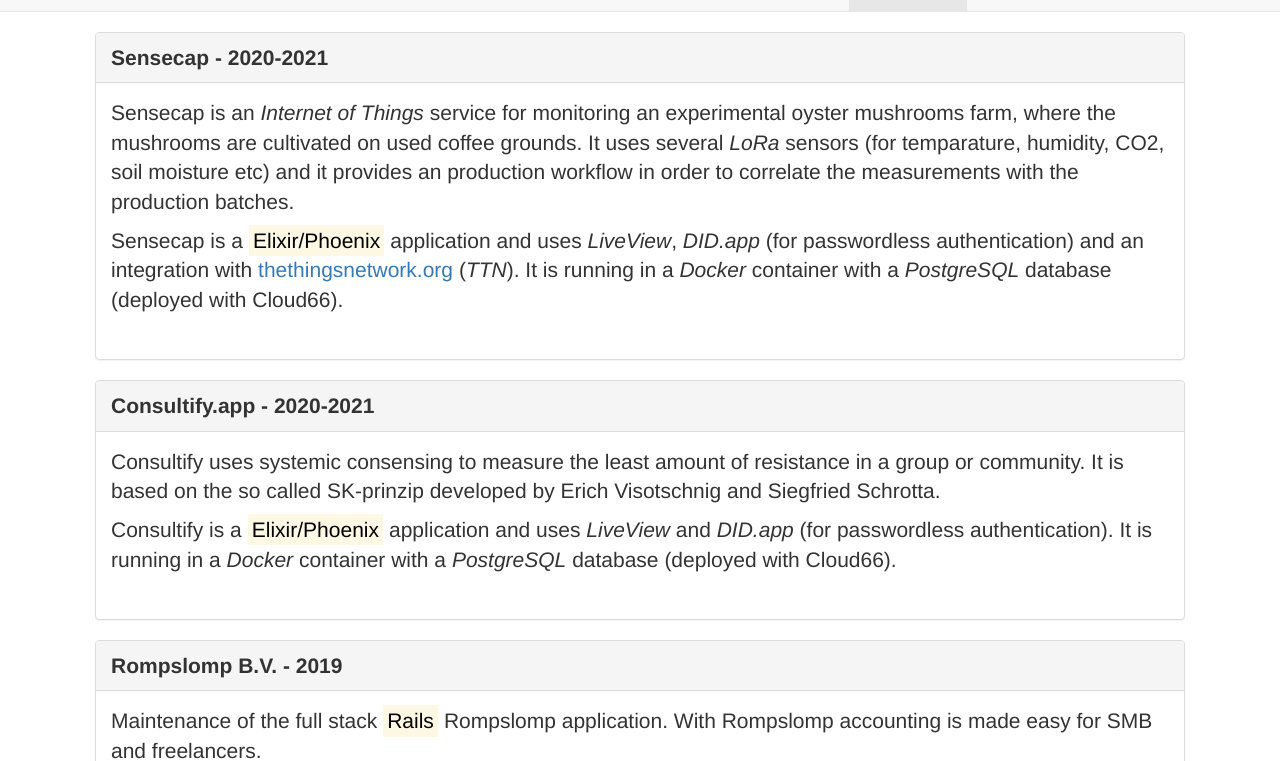
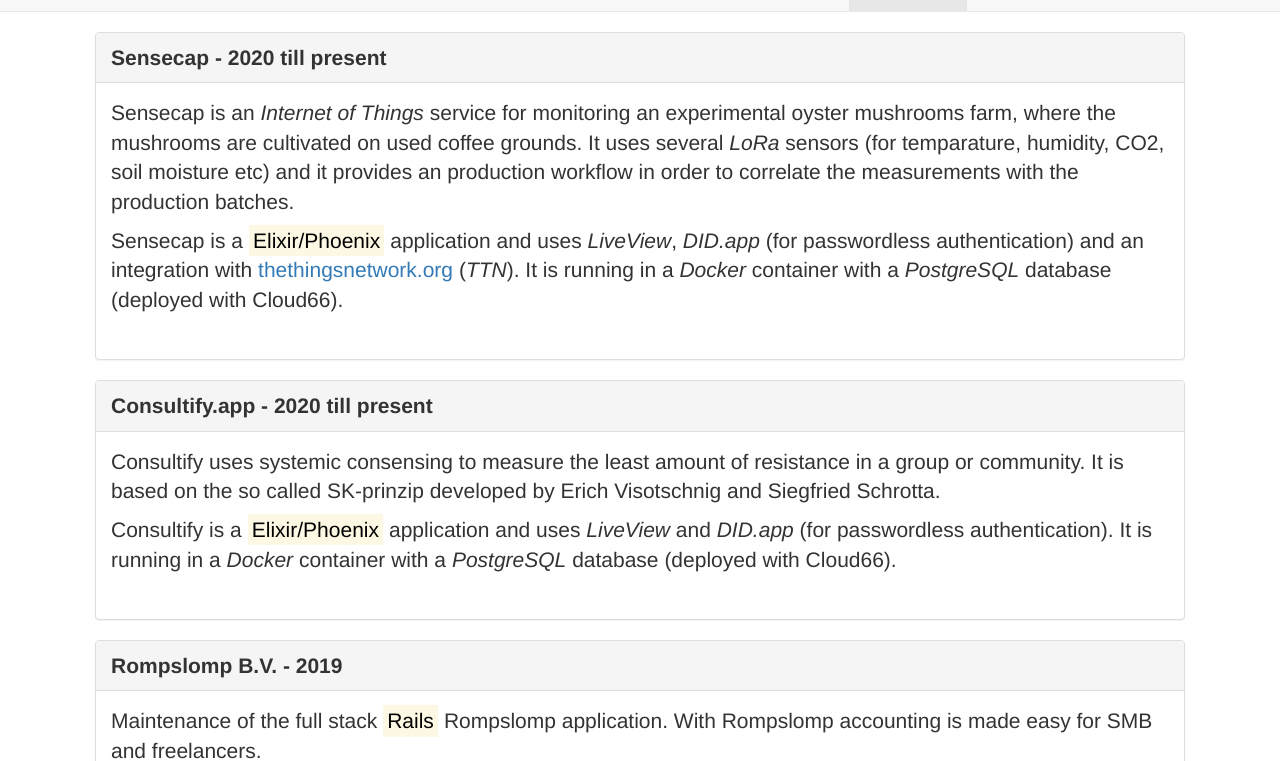
Before and after one commit to oxener/oxener.github.io, a plain HTML site: page experience.html in a window 1280 px wide. Shown: the part 39-800 px from the top of the page. Drawn offline with Linux system fonts and the light colour scheme.

Commit message:
till present

```diff
--- a/experience.html
+++ b/experience.html
@@ -67,7 +67,7 @@
     <main role="main">
       <div class="panel panel-default">
         <div class="panel-heading">
-          <h3 class="panel-title"><span class="lead"><strong>Sensecap - 2020-2021</strong></span></h3>
+          <h3 class="panel-title"><span class="lead"><strong>Sensecap - 2020 till present</strong></span></h3>
         </div>
         <div class="panel-body lead">
 
@@ -86,7 +86,7 @@
       </div>
       <div class="panel panel-default">
         <div class="panel-heading">
-          <h3 class="panel-title"><span class="lead"><strong>Consultify.app - 2020-2021</strong></span></h3>
+          <h3 class="panel-title"><span class="lead"><strong>Consultify.app - 2020 till present</strong></span></h3>
         </div>
         <div class="panel-body lead">
 
```
Also changed, not shown: technical_skills.html (+1 -1 lines).
